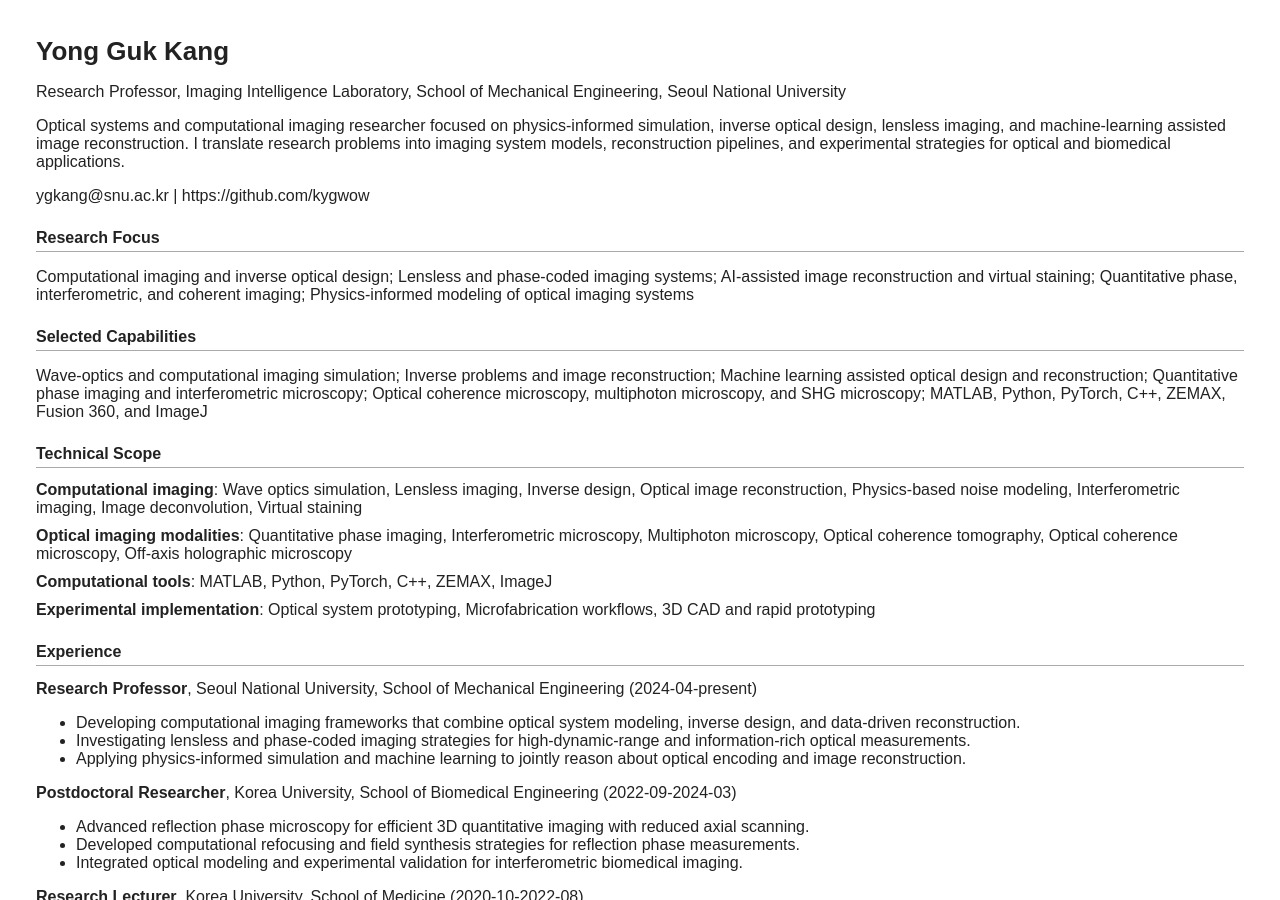
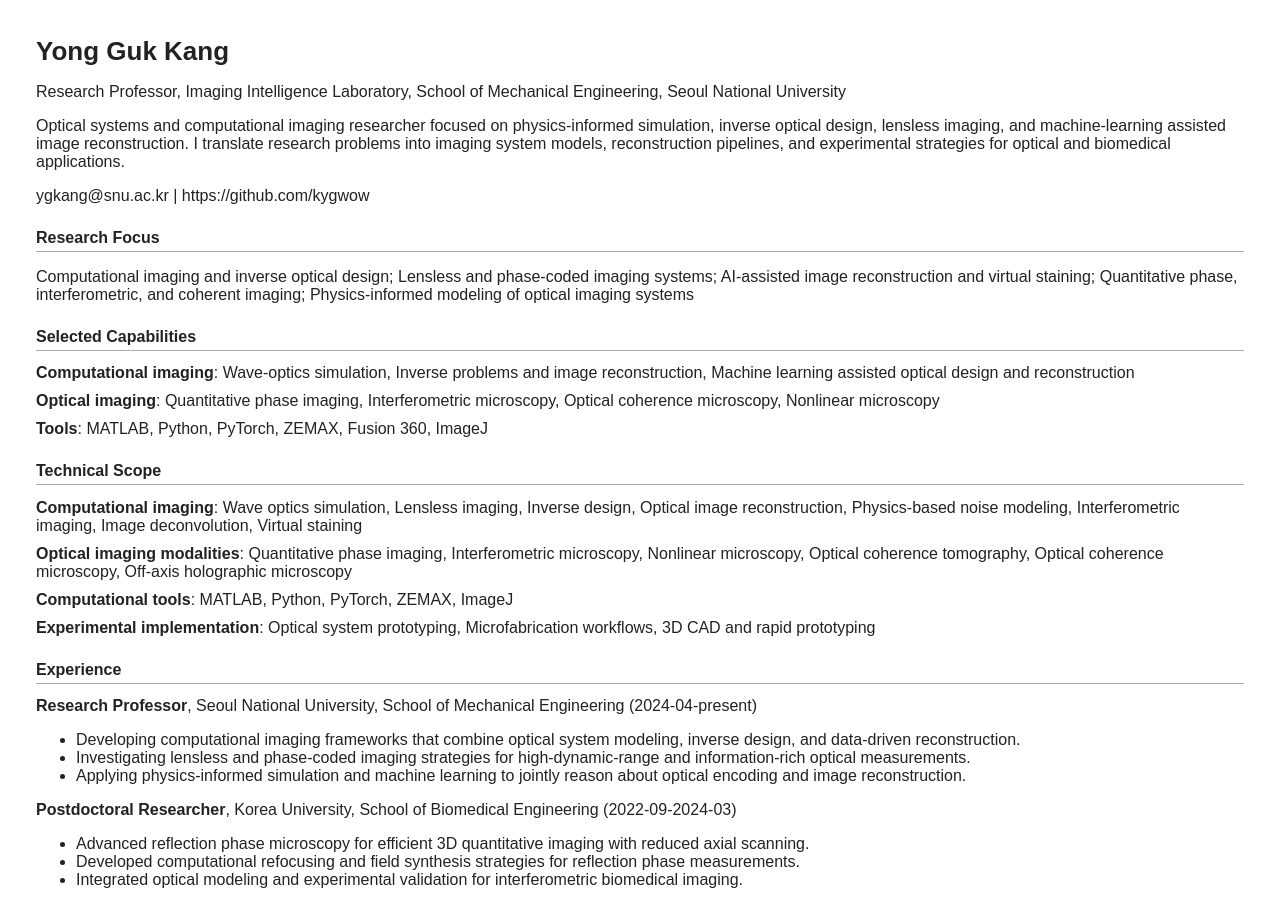
Before and after one commit to kygwow/myhomepage, a Jekyll site: the page files/Kang_Yongguk_Resume.html, which Jekyll copies as it is, in a window 1280 px wide and 900 px high. Built offline with Jekyll 4.4.1, drawn with Linux system fonts in a browser that asks for light colours.

Commit message:
Categorize selected capabilities

```diff
--- a/files/Kang_Yongguk_Resume.html
+++ b/files/Kang_Yongguk_Resume.html
@@ -18,14 +18,20 @@
   <h2>Research Focus</h2>
   <p>Computational imaging and inverse optical design; Lensless and phase-coded imaging systems; AI-assisted image reconstruction and virtual staining; Quantitative phase, interferometric, and coherent imaging; Physics-informed modeling of optical imaging systems</p>
   <h2>Selected Capabilities</h2>
-  <p>Wave-optics and computational imaging simulation; Inverse problems and image reconstruction; Machine learning assisted optical design and reconstruction; Quantitative phase imaging and interferometric microscopy; Optical coherence microscopy, multiphoton microscopy, and SHG microscopy; MATLAB, Python, PyTorch, C++, ZEMAX, Fusion 360, and ImageJ</p>
+
+  <div class="item"><strong>Computational imaging</strong>: Wave-optics simulation, Inverse problems and image reconstruction, Machine learning assisted optical design and reconstruction</div>
+
+  <div class="item"><strong>Optical imaging</strong>: Quantitative phase imaging, Interferometric microscopy, Optical coherence microscopy, Nonlinear microscopy</div>
+
+  <div class="item"><strong>Tools</strong>: MATLAB, Python, PyTorch, ZEMAX, Fusion 360, ImageJ</div>
+
   <h2>Technical Scope</h2>
 
   <div class="item"><strong>Computational imaging</strong>: Wave optics simulation, Lensless imaging, Inverse design, Optical image reconstruction, Physics-based noise modeling, Interferometric imaging, Image deconvolution, Virtual staining</div>
 
-  <div class="item"><strong>Optical imaging modalities</strong>: Quantitative phase imaging, Interferometric microscopy, Multiphoton microscopy, Optical coherence tomography, Optical coherence microscopy, Off-axis holographic microscopy</div>
+  <div class="item"><strong>Optical imaging modalities</strong>: Quantitative phase imaging, Interferometric microscopy, Nonlinear microscopy, Optical coherence tomography, Optical coherence microscopy, Off-axis holographic microscopy</div>
 
-  <div class="item"><strong>Computational tools</strong>: MATLAB, Python, PyTorch, C++, ZEMAX, ImageJ</div>
+  <div class="item"><strong>Computational tools</strong>: MATLAB, Python, PyTorch, ZEMAX, ImageJ</div>
 
   <div class="item"><strong>Experimental implementation</strong>: Optical system prototyping, Microfabrication workflows, 3D CAD and rapid prototyping</div>
 
```
Also changed, not shown: _data/profile.yml (+19 -6 lines), files/Kang_Yongguk_CV.html (+7 -1 lines), 2 other files.
